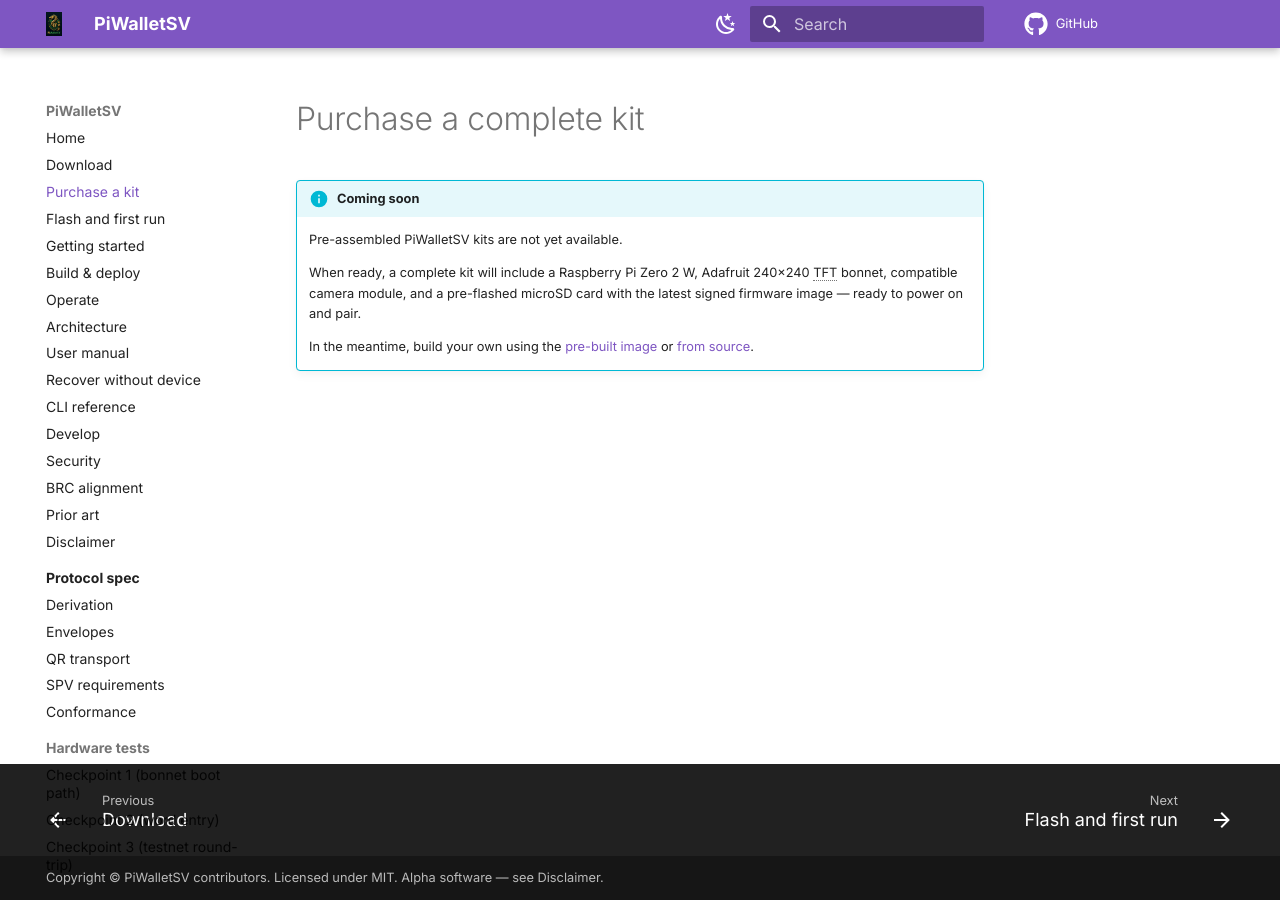
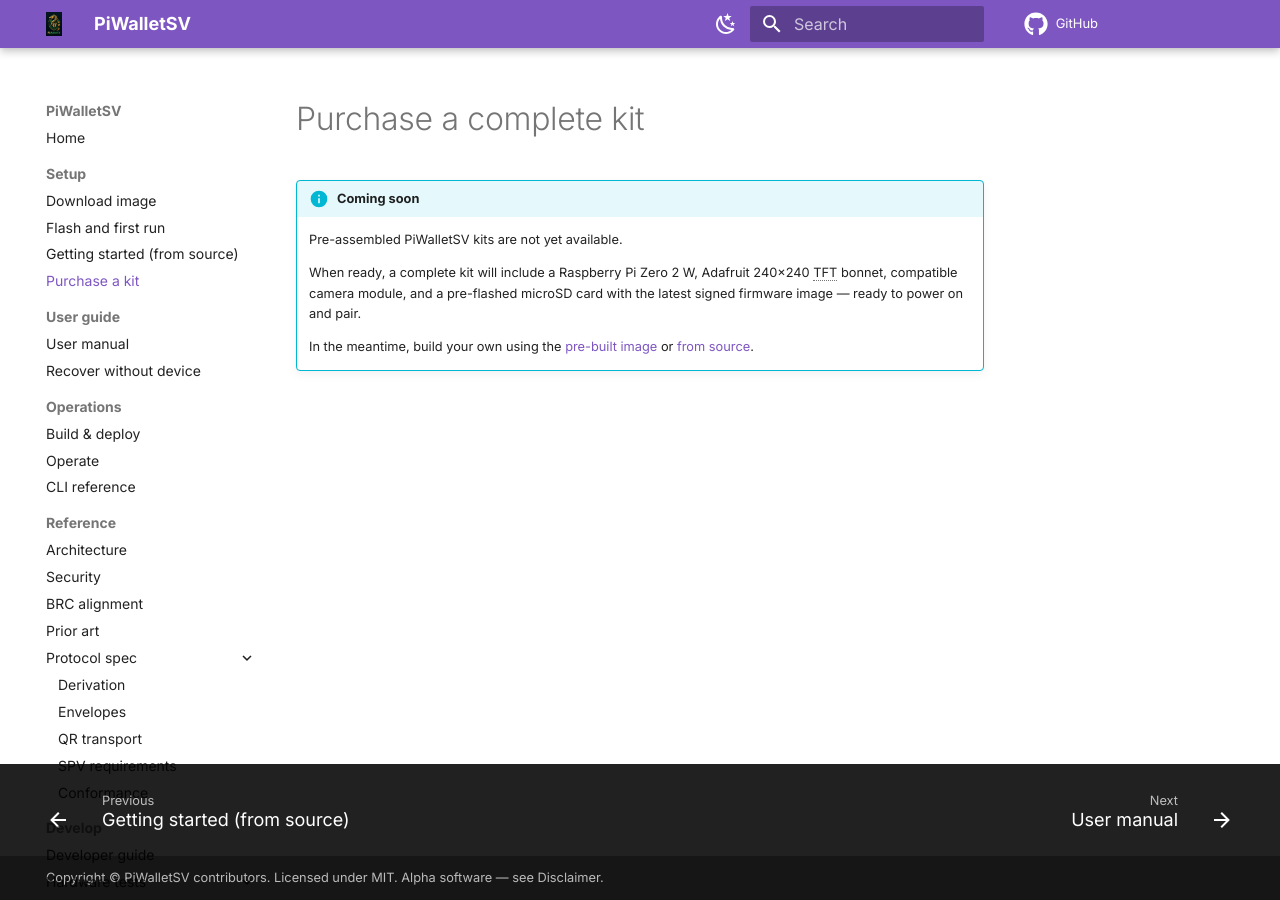
Before and after one commit to mohrt/PiWalletSV, an MkDocs documentation site: the page built from docs/purchase.md, in a window 1280 px wide. Built offline with MkDocs 1.6.1 and Material for MkDocs 9.7.7, drawn with Linux system fonts in a browser that asks for light colours; comment, search, counter and statistics services are not loaded.

Commit message:
docs(nav): reorganise side nav into logical sections
Co-authored-by: Cursor <cursoragent@cursor.com>

```diff
--- a/mkdocs.yml
+++ b/mkdocs.yml
@@ -134,29 +134,34 @@ extra:
 
 nav:
   - Home: index.md
-  - Download: download.md
-  - Purchase a kit: purchase.md
-  - Flash and first run: build-image.md
-  - Getting started: getting-started.md
-  - Build & deploy: build.md
-  - Operate: operate.md
-  - Architecture: architecture.md
-  - User manual: user-manual.md
-  - Recover without device: recover-without-device.md
-  - CLI reference: cli.md
-  - Develop: develop.md
-  - Security: security.md
-  - BRC alignment: brc-alignment.md
-  - Prior art: prior-art.md
+  - Setup:
+      - Download image: download.md
+      - Flash and first run: build-image.md
+      - Getting started (from source): getting-started.md
+      - Purchase a kit: purchase.md
+  - User guide:
+      - User manual: user-manual.md
+      - Recover without device: recover-without-device.md
+  - Operations:
+      - Build & deploy: build.md
+      - Operate: operate.md
+      - CLI reference: cli.md
+  - Reference:
+      - Architecture: architecture.md
+      - Security: security.md
+      - BRC alignment: brc-alignment.md
+      - Prior art: prior-art.md
+      - Protocol spec:
+          - Overview: protocol/README.md
+          - Derivation: protocol/derivation.md
+          - Envelopes: protocol/envelopes.md
+          - QR transport: protocol/qr-transport.md
+          - SPV requirements: protocol/spv.md
+          - Conformance: protocol/conformance.md
+  - Develop:
+      - Developer guide: develop.md
+      - Hardware tests:
+          - Checkpoint 1 (bonnet boot path): hardware/checkpoint-1.md
+          - Checkpoint 2 (word entry): hardware/checkpoint-2.md
+          - Checkpoint 3 (testnet round-trip): hardware/checkpoint-3.md
   - Disclaimer: disclaimer.md
-  - Protocol spec:
-      - Overview: protocol/README.md
-      - Derivation: protocol/derivation.md
-      - Envelopes: protocol/envelopes.md
-      - QR transport: protocol/qr-transport.md
-      - SPV requirements: protocol/spv.md
-      - Conformance: protocol/conformance.md
-  - Hardware tests:
-      - Checkpoint 1 (bonnet boot path): hardware/checkpoint-1.md
-      - Checkpoint 2 (word entry): hardware/checkpoint-2.md
-      - Checkpoint 3 (testnet round-trip): hardware/checkpoint-3.md
```
